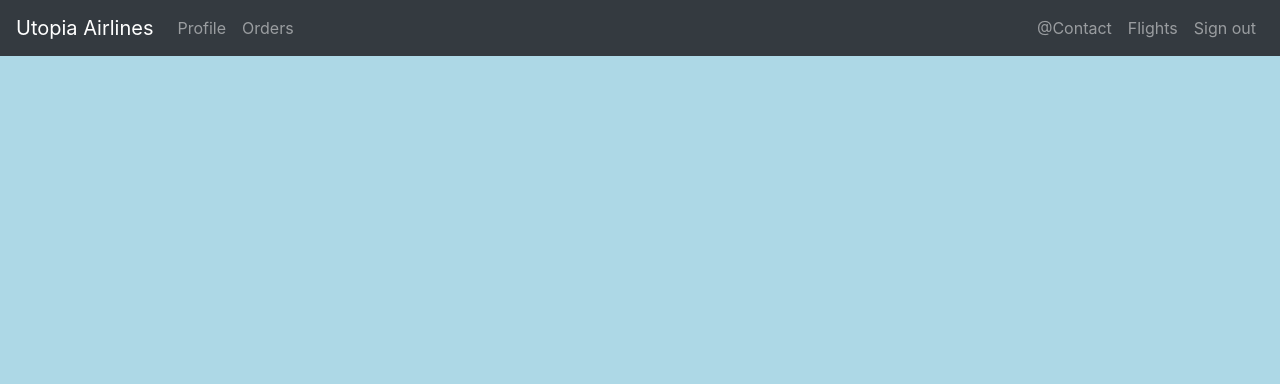
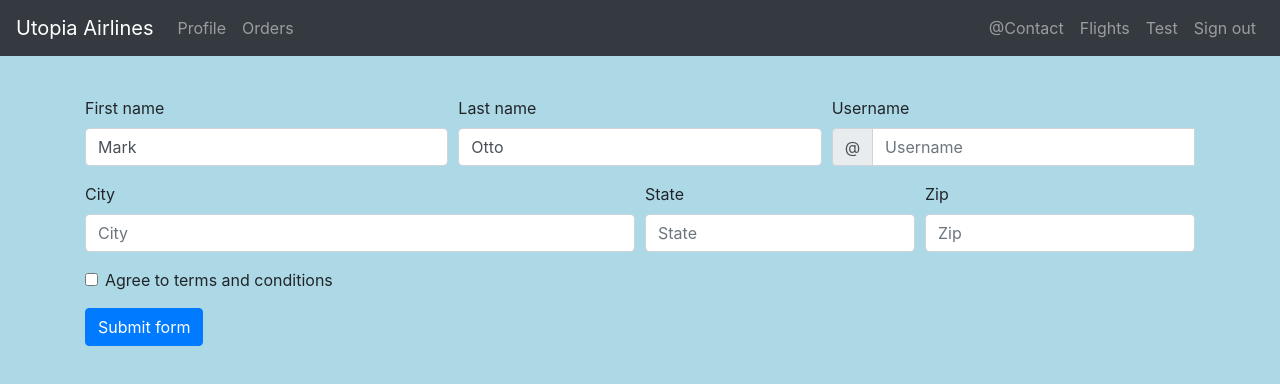
Before and after one commit to KillOKCHOK/utopiawebapp, a React (Create React App) app: page /test in a window 1280 px wide. Shown: the top 384 px of the page. Built offline with nearby package versions, Linux system fonts and the light colour scheme.

Commit message:
added something

```diff
--- a/package.json
+++ b/package.json
@@ -8,6 +8,7 @@
     "query-string": "^6.4.2",
     "react": "^16.8.6",
     "react-bootstrap": "^1.0.0-beta.8",
+    "react-bootstrap-date-picker": "^5.1.0",
     "react-dom": "^16.8.6",
     "react-redux": "^7.0.2",
     "react-router-dom": "^5.0.0",
--- a/src/components/BookingFormComponent/BookingComponent.jsx
+++ b/src/components/BookingFormComponent/BookingComponent.jsx
@@ -1,8 +1,5 @@
 import React from 'react'
 import BookingFormComponent from './BookingFormComponent'
-
-
-
 
 class BookingComponent extends React.Component {
     constructor(props) {
--- a/src/components/BookingFormComponent/BookingFormComponent.jsx
+++ b/src/components/BookingFormComponent/BookingFormComponent.jsx
@@ -1,9 +1,6 @@
 import React from 'react';
 
 import {Form,Col,Button} from "react-bootstrap";
-
-
-
 
 class BookingFormComponent extends React.Component {
     constructor(props) {
--- a/src/components/FlightsListComponent/FlightListComponent.jsx
+++ b/src/components/FlightsListComponent/FlightListComponent.jsx
@@ -6,17 +6,15 @@
 
 
 class FlightListComponent extends React.Component {
-    // constructor(props) {
-    //     super(props);
-    //     this.state = {  };
-    // }
+    constructor(props) {
+        super(props);
+        this.state = {  };
+    }
 
 
 
     render() {
 
-
-        // console.log(this.props);
         return (
             <div className="pageBaseComponent searchFlightPanel  m-2     p-4 ">
             <h1>FlightListComponent</h1>
--- a/src/components/OrderComponent/OrdersComponent.jsx
+++ b/src/components/OrderComponent/OrdersComponent.jsx
@@ -6,17 +6,15 @@
 
 
 class OrdersComponent extends React.Component {
-    // constructor(props) {
-    //     super(props);
-    //     this.state = {  };
-    // }
+    constructor(props) {
+        super(props);
+        this.state = {  };
+    }
 
 
 
     render() {
 
-
-        // console.log(this.props);
         return (
             <div className="pageBaseComponent searchFlightPanel  m-2     p-4 ">
             <h1>OrdersComponent</h1>
--- a/src/components/ProfileFolder/FormExample.jsx
+++ b/src/components/ProfileFolder/FormExample.jsx
@@ -14,7 +14,6 @@
       event.preventDefault();
       event.stopPropagation();
     }
-    console.log(event.target.value);
     this.setState({ validated: true });
 
   }
--- a/src/components/common/ContentComponent.jsx
+++ b/src/components/common/ContentComponent.jsx
@@ -7,6 +7,7 @@
 import ContactPage from '../../pages/ContactPage';
 
 import {Container} from "react-bootstrap";
+import pageToTry from '../../pages/pageToTry';
 
 let ContentComponent = (props) =>{
 
@@ -20,6 +21,7 @@
                     <Route exact path='/orders' component={OrderPage}/>
                     <Route exact path='/profile' component={ProfilePage}/>
                     <Route exact path='/contact' component={ContactPage}/>
+                    <Route exact path='/test' component={pageToTry}/>
                     {/* <Route path='/home' render={(props) => (<Books {...props} bookList={this.state.bookList} />)}/> */}
                 </Switch>
             </Container>
--- a/src/components/common/HeaderComponent.jsx
+++ b/src/components/common/HeaderComponent.jsx
@@ -51,6 +51,7 @@
             <Nav>
             <Nav.Link href="/contact">@Contact</Nav.Link>
             <Nav.Link href="/flights">Flights</Nav.Link>
+            <Nav.Link href="/test">Test</Nav.Link>
             <Nav.Link eventKey={2} onClick={signOut}>
                 {LoginButton.sign}
             </Nav.Link>
--- /dev/null
+++ b/src/pages/FormToTry.jsx
@@ -0,0 +1,116 @@
+import React from 'react';
+import {Form,InputGroup,Button, Col} from 'react-bootstrap';
+
+class FormToTry extends React.Component {
+    constructor(props, ...args) {
+        super(...args);
+        this.props = props;
+        this.state = { validated: false };
+    }
+
+    handleSubmit(event) {
+      const form = event.currentTarget;
+      if (form.checkValidity() === false) {
+        event.preventDefault();
+        event.stopPropagation();
+    }else{
+        console.log(event.currentTarget.validationCustom01.value);
+        console.log(this.props);
+        this.props.history.push('/home');
+        alert("VALIDATED");
+        console.log("VALIDATED");
+    }
+    event.preventDefault();
+    event.stopPropagation();
+
+    this.setState({ validated: true });
+
+}
+
+render() {
+
+    console.log(this.props);
+      const { validated } = this.state;
+      return (
+        <Form
+          noValidate
+          validated={validated}
+          onSubmit={e => this.handleSubmit(e)}
+        >
+          <Form.Row>
+            <Form.Group as={Col} md="4" controlId="validationCustom01">
+              <Form.Label>First name</Form.Label>
+              <Form.Control
+                required
+                type="text"
+                placeholder="First name"
+                defaultValue="Mark"
+              />
+              <Form.Control.Feedback>Looks good!</Form.Control.Feedback>
+            </Form.Group>
+            <Form.Group as={Col} md="4" controlId="validationCustom02">
+              <Form.Label>Last name</Form.Label>
+              <Form.Control
+                required
+                type="text"
+                placeholder="Last name"
+                defaultValue="Otto"
+              />
+              <Form.Control.Feedback>Looks good!</Form.Control.Feedback>
+            </Form.Group>
+            <Form.Group as={Col} md="4" controlId="validationCustomUsername">
+              <Form.Label>Username</Form.Label>
+              <InputGroup>
+                <InputGroup.Prepend>
+                  <InputGroup.Text id="inputGroupPrepend">@</InputGroup.Text>
+                </InputGroup.Prepend>
+                <Form.Control
+                  type="text"
+                  placeholder="Username"
+                  aria-describedby="inputGroupPrepend"
+                  required
+                />
+                <Form.Control.Feedback type="invalid">
+                  Please choose a username.
+                </Form.Control.Feedback>
+              </InputGroup>
+            </Form.Group>
+          </Form.Row>
+          <Form.Row>
+            <Form.Group as={Col} md="6" controlId="validationCustom03">
+              <Form.Label>City</Form.Label>
+              <Form.Control type="text" placeholder="City" required />
+              <Form.Control.Feedback type="invalid">
+                Please provide a valid city.
+              </Form.Control.Feedback>
+            </Form.Group>
+            <Form.Group as={Col} md="3" controlId="validationCustom04">
+              <Form.Label>State</Form.Label>
+              <Form.Control type="text" placeholder="State" required />
+              <Form.Control.Feedback type="invalid">
+                Please provide a valid state.
+              </Form.Control.Feedback>
+            </Form.Group>
+            <Form.Group as={Col} md="3" controlId="validationCustom05">
+              <Form.Label>Zip</Form.Label>
+              <Form.Control type="text" placeholder="Zip" required />
+              <Form.Control.Feedback type="invalid">
+                Please provide a valid zip.
+              </Form.Control.Feedback>
+            </Form.Group>
+          </Form.Row>
+          <Form.Group>
+            <Form.Check
+              required
+              label="Agree to terms and conditions"
+              feedback="You must agree before submitting."
+            />
+          </Form.Group>
+          <Button type="submit">Submit form</Button>
+        </Form>
+      );
+    }
+  }
+
+
+  export default FormToTry;
--- a/src/pages/SearchFlightPage.jsx
+++ b/src/pages/SearchFlightPage.jsx
@@ -2,7 +2,7 @@
 import SearchFlightComponent from '../components/SearchFlightComponents/SearchFlightComponent';
 
 let SearchFlightPage = (props) =>{
-
+    console.log("Main Page");
     return(
         <div className="my-3 ">
             <SearchFlightComponent/>
--- /dev/null
+++ b/src/pages/pageToTry.jsx
@@ -0,0 +1,16 @@
+import React from 'react';
+// import ProfileComponent from '../components/ProfileFolder/ProfileComponent';
+import FormToTry from './FormToTry';
+
+
+let pageToTry = (props) =>{
+    // console.log(props);
+    return(
+        <div className="my-3 ">
+            <br></br>
+           <FormToTry { ...props}/>
+        </div>
+    );
+
+}
+export default pageToTry;
```
Also changed, not shown: 1 other file (tests, documents, lock files or other folders).
